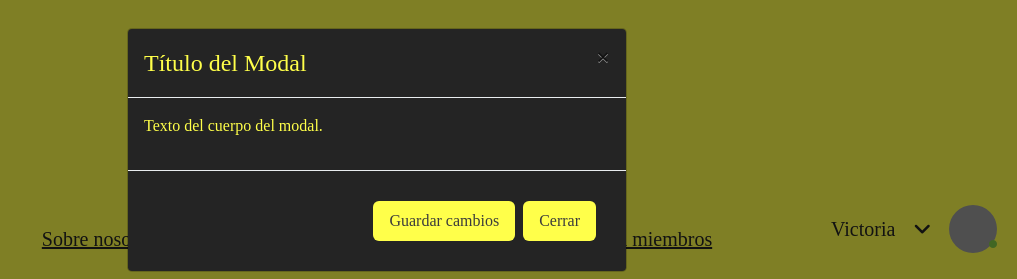
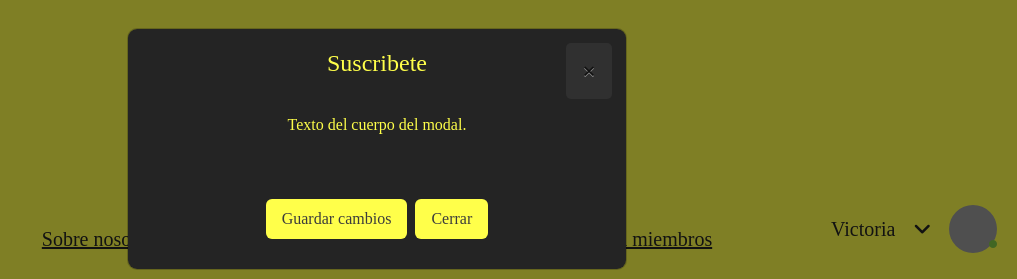
Before and after one commit to xorsch/CinemesPlatea, a PHP site: page / in a window 1280 px wide, after a click on "Hazte socio". Shown: the top 279 px of the page, without its empty margins (263-1280 px from the left). Run offline with PHP 8.4, Linux system fonts and the light colour scheme; grey boxes are pictures that could not be loaded.

Commit message:
cambios modal
Modal

```diff
--- a/web/css/grid.css
+++ b/web/css/grid.css
@@ -846,8 +846,32 @@ input:checked+.slider::before {
 
 .modal-content {
   background-color: var(--primary);
+  border-radius: 10px;
+
+
 }
+div.modal-header{
+  justify-content: center;
+  align-items: center;
+  margin:auto;
+  border: none;
+}
+div.modal-header .close{
+  background-color: var(--secondary);
+  position: absolute;
+  right: 30px;
+  top:30px;
+  border-radius: 5px;
 
+}
+div.modal-body{
+  display: flex;
+  justify-content: center;
+}
+div.modal-footer{
+  border:none;
+  justify-content: center;
+}
 /* media query  */
 
 @media (max-width: 700px) {
--- a/web/index.html
+++ b/web/index.html
@@ -402,7 +402,7 @@
     <div class="modal-dialog" role="document">
       <div class="modal-content">
         <div class="modal-header">
-          <h5 class="modal-title" id="exampleModalLabel">Título del Modal</h5>
+          <h5 class="modal-title" id="exampleModalLabel">Suscribete</h5>
           <button type="button" class="close" data-dismiss="modal" aria-label="Cerrar">
             <span aria-hidden="true">&times;</span>
           </button>
--- a/web/user.html
+++ b/web/user.html
@@ -82,14 +82,14 @@
         <div class="row" id="datos-user">
           <div class="col-xs-12 col-sm-12 col-md-12 col-lg-2"></div>
           <div class="col-xs-12 col-sm-12 col-md-12 col-lg-2">
-            <div class="tarjeta-user" id="img-user">
+            <div class="tarjeta-user" id="img-user" draggable="true">
               <div class="img-cont">
                 <div class="img-user"></div>
               </div>
             </div>
           </div>
           <div class="col-xs-12 col-sm-12 col-md-12 col-lg-4">
-            <div class="tarjeta-user">
+            <div class="tarjeta-user" draggable="true">
               <div class="h-user">
                 <h1>Paco Mer y Alba Lazo</h1>
               </div>
```
